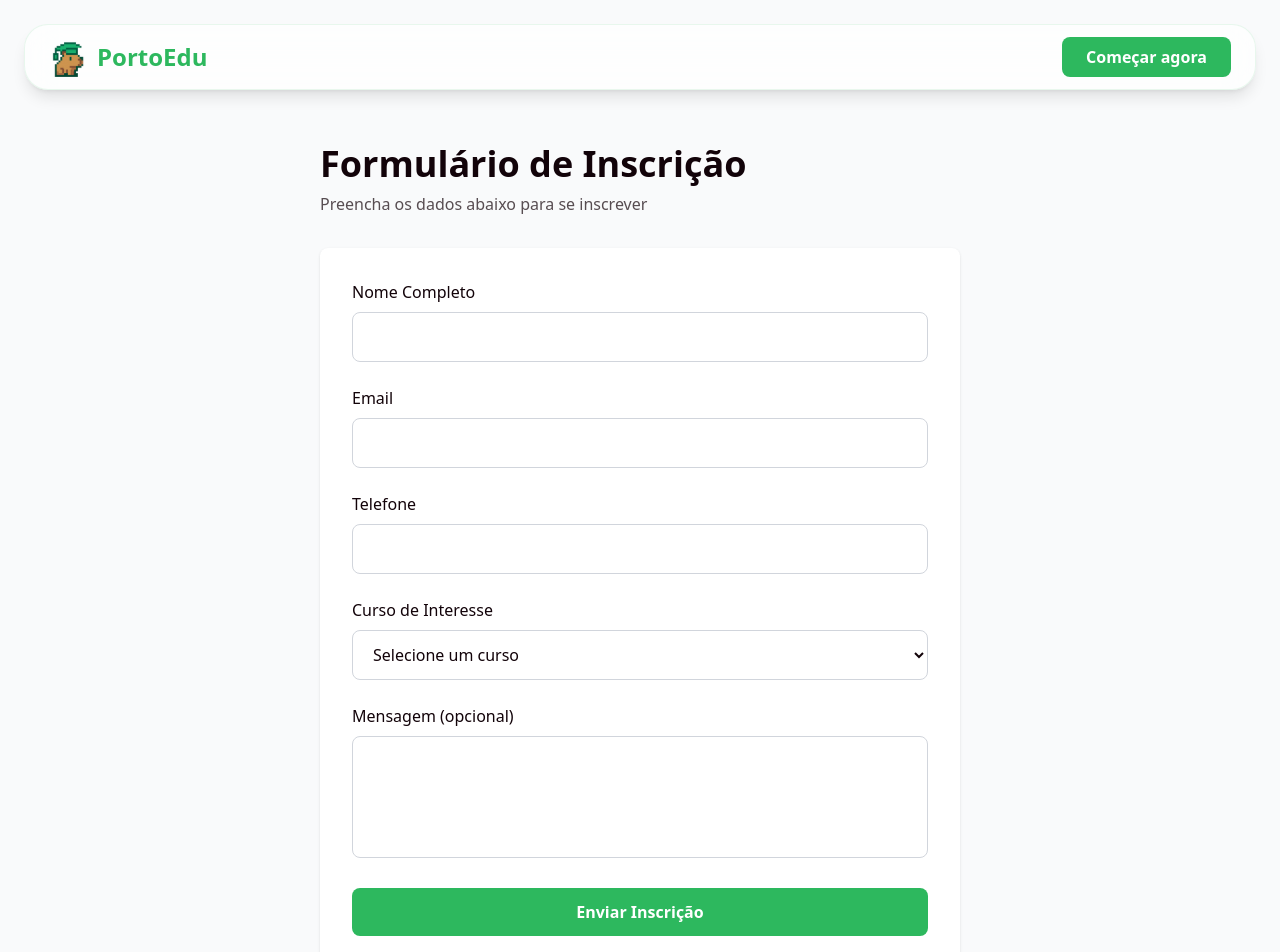
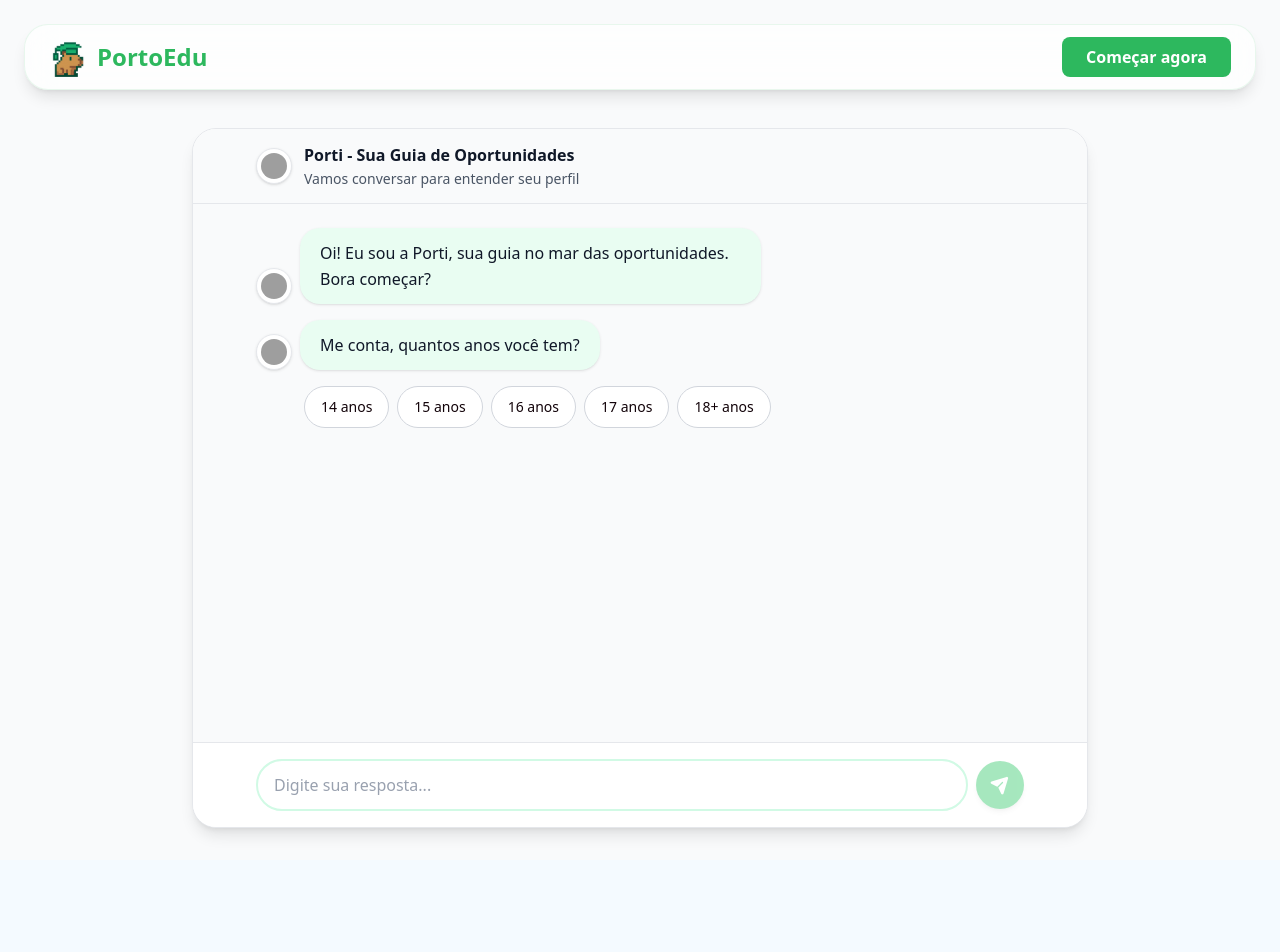
Before and after one commit to yuribodo/portoedu, a React (Vite) app: page /form in a window 1280 px wide. Shown: the top 952 px of the page. After the commit the page ends 860 px from the top, so only its background shows below. Built offline with nearby package versions, Linux system fonts and the light colour scheme; grey boxes are pictures that could not be loaded.

Commit message:
feat: replace form page with chat interface
Replace traditional form with interactive chat interface using ChatContainer component for better user engagement and conversational experience.

```diff
--- a/src/pages/Form.tsx
+++ b/src/pages/Form.tsx
@@ -1,126 +1,5 @@
-import { useState } from 'react'
+import ChatContainer from '@/components/chat/ChatContainer'
 
-function Form() {
-  const [formData, setFormData] = useState({
-    nome: '',
-    email: '',
-    telefone: '',
-    curso: '',
-    mensagem: ''
-  })
-
-  const handleSubmit = (e: React.FormEvent) => {
-    e.preventDefault()
-    console.log('Dados do formulário:', formData)
-    // Aqui você pode adicionar lógica para enviar os dados
-  }
-
-  const handleChange = (e: React.ChangeEvent<HTMLInputElement | HTMLTextAreaElement | HTMLSelectElement>) => {
-    const { name, value } = e.target
-    setFormData(prev => ({
-      ...prev,
-      [name]: value
-    }))
-  }
-
-  return (
-    <div className="max-w-2xl mx-auto px-4 py-12">
-      <h1 className="text-4xl font-bold text-text mb-2">
-        Formulário de Inscrição
-      </h1>
-      <p className="text-text/70 mb-8">
-        Preencha os dados abaixo para se inscrever
-      </p>
-
-      <form onSubmit={handleSubmit} className="bg-white rounded-lg shadow-sm p-8">
-        <div className="mb-6">
-          <label htmlFor="nome" className="block text-text font-medium mb-2">
-            Nome Completo
-          </label>
-          <input
-            type="text"
-            id="nome"
-            name="nome"
-            value={formData.nome}
-            onChange={handleChange}
-            className="w-full px-4 py-3 border border-gray-300 rounded-lg focus:outline-none focus:ring-2 focus:ring-primary focus:border-transparent"
-            required
-          />
-        </div>
-
-        <div className="mb-6">
-          <label htmlFor="email" className="block text-text font-medium mb-2">
-            Email
-          </label>
-          <input
-            type="email"
-            id="email"
-            name="email"
-            value={formData.email}
-            onChange={handleChange}
-            className="w-full px-4 py-3 border border-gray-300 rounded-lg focus:outline-none focus:ring-2 focus:ring-primary focus:border-transparent"
-            required
-          />
-        </div>
-
-        <div className="mb-6">
-          <label htmlFor="telefone" className="block text-text font-medium mb-2">
-            Telefone
-          </label>
-          <input
-            type="tel"
-            id="telefone"
-            name="telefone"
-            value={formData.telefone}
-            onChange={handleChange}
-            className="w-full px-4 py-3 border border-gray-300 rounded-lg focus:outline-none focus:ring-2 focus:ring-primary focus:border-transparent"
-            required
-          />
-        </div>
-
-        <div className="mb-6">
-          <label htmlFor="curso" className="block text-text font-medium mb-2">
-            Curso de Interesse
-          </label>
-          <select
-            id="curso"
-            name="curso"
-            value={formData.curso}
-            onChange={handleChange}
-            className="w-full px-4 py-3 border border-gray-300 rounded-lg focus:outline-none focus:ring-2 focus:ring-primary focus:border-transparent"
-            required
-          >
-            <option value="">Selecione um curso</option>
-            <option value="programacao">Programação</option>
-            <option value="design">Design</option>
-            <option value="marketing">Marketing Digital</option>
-            <option value="gestao">Gestão de Projetos</option>
-          </select>
-        </div>
-
-        <div className="mb-6">
-          <label htmlFor="mensagem" className="block text-text font-medium mb-2">
-            Mensagem (opcional)
-          </label>
-          <textarea
-            id="mensagem"
-            name="mensagem"
-            value={formData.mensagem}
-            onChange={handleChange}
-            rows={4}
-            className="w-full px-4 py-3 border border-gray-300 rounded-lg focus:outline-none focus:ring-2 focus:ring-primary focus:border-transparent resize-none"
-          />
-        </div>
-
-        <button
-          type="submit"
-          className="w-full px-6 py-3 bg-primary hover:bg-primary-dark text-white font-semibold rounded-lg transition-colors"
-        >
-          Enviar Inscrição
-        </button>
-      </form>
-    </div>
-  )
+export default function Form() {
+  return <ChatContainer />
 }
-
-export default Form
```
